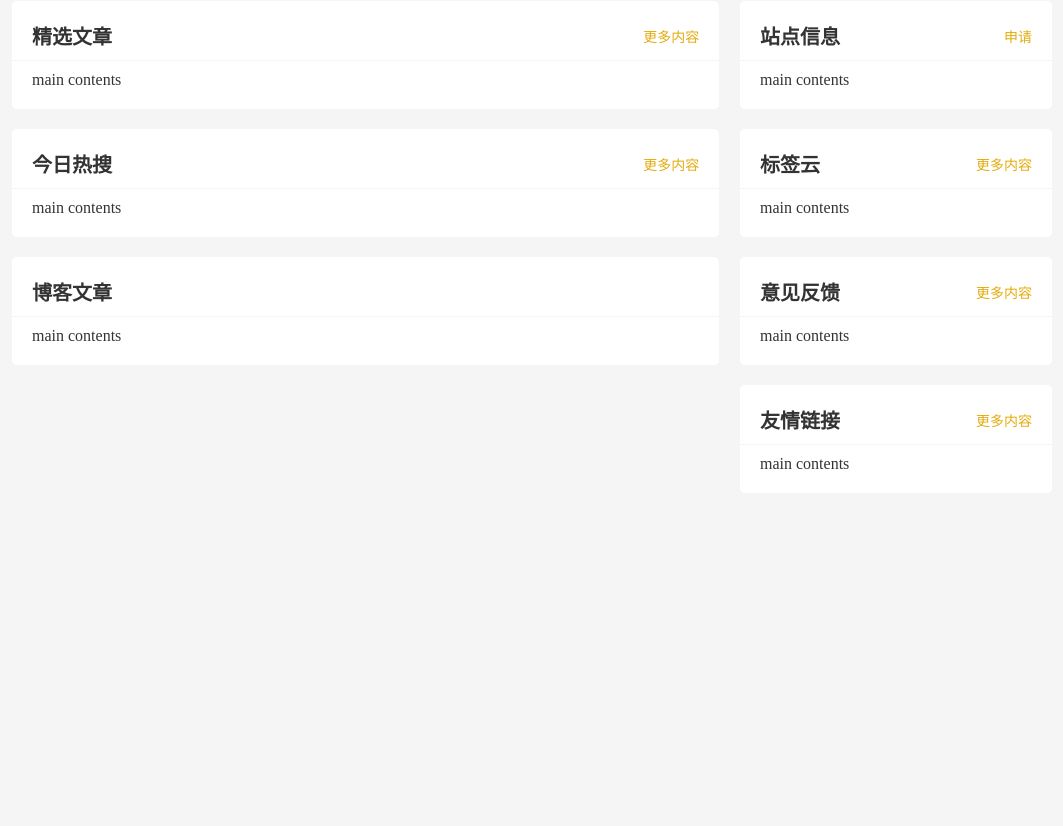
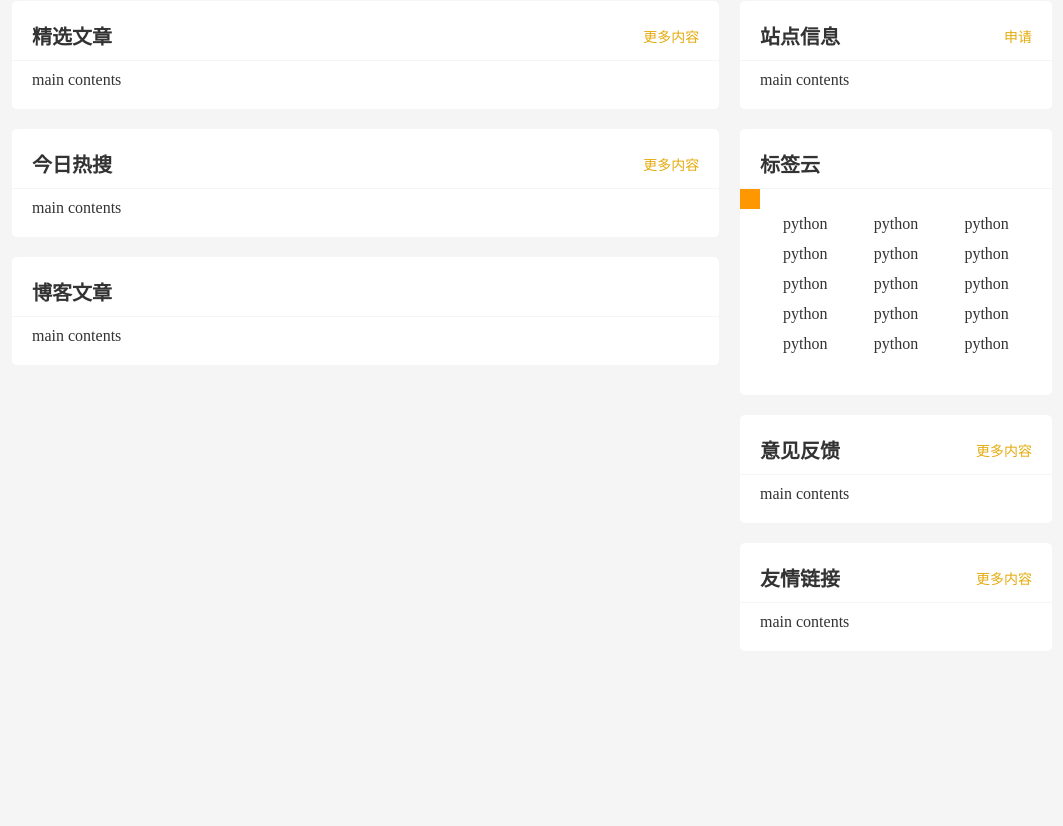
Before and after one commit to EvanTheBoy/PersonalBlog, a Django app: page / in a window 1280 px wide. Shown: the part 719-1545 px from the top of the page, without its empty margins (108-1171 px from the left). Run offline with Django 4.2, Linux system fonts and the light colour scheme.

Commit message:
将main部分的骨架搭建了起来，同时解决了橙色小方块不出现的bug，勾选谷歌浏览器的disable cache，然后重启pycharm即可

```diff
--- a/static/myFile/css/index.css
+++ b/static/myFile/css/index.css
@@ -1,4 +1,25 @@
 @charset "UTF-8";
+.card .title {
+  display: flex;
+  border-radius: 5px 5px 0 0;
+  justify-content: space-between;
+  align-items: center;
+  border-bottom: 1px solid #f5f5f5;
+  padding: 20px 20px 10px 20px;
+  background-color: white;
+}
+.card .title h2 {
+  font-size: 20px;
+}
+.card .title > div a {
+  font-size: 14px;
+}
+.card .body {
+  padding: 10px 20px 20px 20px;
+  background-color: white;
+  border-radius: 0 0 5px 5px;
+}
+
 #app {
   width: 100%;
 }
@@ -79,6 +100,31 @@
   width: 30%;
   height: 100px;
 }
+#app .main .right .labels > .body {
+  position: relative;
+}
+#app .main .right .labels > .body ul {
+  display: flex;
+  flex-wrap: wrap;
+  margin-top: 10px;
+}
+#app .main .right .labels > .body ul::before {
+  position: absolute;
+  top: 0;
+  left: 0;
+  display: block;
+  width: 20px;
+  height: 20px;
+  content: "";
+  background-color: #ff9800;
+}
+#app .main .right .labels > .body ul li {
+  display: flex;
+  justify-content: center;
+  align-items: center;
+  width: 33.33%;
+  height: 30px;
+}
 #app footer {
   width: 100%;
   display: flex;
@@ -142,25 +188,4 @@
   margin-bottom: 11px;
 }
 
-.card .title {
-  display: flex;
-  border-radius: 5px 5px 0 0;
-  justify-content: space-between;
-  align-items: center;
-  border-bottom: 1px solid #f5f5f5;
-  padding: 20px 20px 10px 20px;
-  background-color: white;
-}
-.card .title h2 {
-  font-size: 20px;
-}
-.card .title > div a {
-  font-size: 14px;
-}
-.card .body {
-  padding: 10px 20px 20px 20px;
-  background-color: white;
-  border-radius: 0 0 5px 5px;
-}
-
 /*# sourceMappingURL=index.css.map */
--- a/static/myFile/css/index.scss
+++ b/static/myFile/css/index.scss
@@ -1,3 +1,31 @@
+.card {
+
+  .title {
+    display: flex;
+    border-radius: 5px 5px 0 0;
+    justify-content: space-between;
+    align-items: center;
+    border-bottom: 1px solid #f5f5f5;
+    padding: 20px 20px 10px 20px;
+    background-color: white;
+    h2 {
+      font-size: 20px;
+    }
+
+    > div {
+      a {
+        font-size: 14px;
+      }
+    }
+  }
+
+  .body {
+    padding: 10px 20px 20px 20px;
+    background-color: white;
+    border-radius: 0 0 5px 5px;
+  }
+}
+
 #app {
   width: 100%;
 
@@ -85,6 +113,34 @@
     .right {
       width: 30%;
       height: 100px;
+      .labels > .body {
+        position: relative;
+
+        ul {
+          display: flex;
+          flex-wrap: wrap;
+          margin-top: 10px;
+
+          &::before {
+            position: absolute;
+            top: 0;
+            left: 0;
+            display: block;
+            width: 20px;
+            height: 20px;
+            content: "";
+            background-color: #ff9800;
+          }
+
+          li {
+            display: flex;
+            justify-content: center;
+            align-items: center;
+            width: 33.33%;
+            height: 30px;
+          }
+        }
+      }
     }
   }
 
@@ -164,31 +220,3 @@
     }
   }
 }
-
-.card {
-
-  .title {
-    display: flex;
-    border-radius: 5px 5px 0 0;
-    justify-content: space-between;
-    align-items: center;
-    border-bottom: 1px solid #f5f5f5;
-    padding: 20px 20px 10px 20px;
-    background-color: white;
-    h2 {
-      font-size: 20px;
-    }
-
-    > div {
-      a {
-        font-size: 14px;
-      }
-    }
-  }
-
-  .body {
-    padding: 10px 20px 20px 20px;
-    background-color: white;
-    border-radius: 0 0 5px 5px;
-  }
-}
--- a/static/myFile/css/reset.css
+++ b/static/myFile/css/reset.css
@@ -10,3 +10,7 @@ a {
 h1, h2, h3, h4, h5, h6 {
     margin: 0;
 }
+
+ul {
+    padding: 0;
+}
--- a/templates/index.html
+++ b/templates/index.html
@@ -37,7 +37,7 @@
         {% block main %}
             <div class="main">
                 <div class="left">
-                    <div class="card">
+                    <div class="boutique_article card">
                         <div class="title">
                             <h2>精选文章</h2>
                             <div>
@@ -48,7 +48,7 @@
                             main contents
                         </div>
                     </div>
-                    <div class="card">
+                    <div class="hot_list card">
                         <div class="title">
                             <h2>今日热搜</h2>
                             <div>
@@ -59,7 +59,7 @@
                             main contents
                         </div>
                     </div>
-                    <div class="card">
+                    <div class="blog_article card">
                         <div class="title">
                             <h2>博客文章</h2>
                         </div>
@@ -69,7 +69,7 @@
                     </div>
                 </div>
                 <div class="right">
-                    <div class="card">
+                    <div class="station card">
                         <div class="title">
                             <h2>站点信息</h2>
                             <div>
@@ -80,18 +80,31 @@
                             main contents
                         </div>
                     </div>
-                    <div class="card">
+                    <div class="labels card">
                         <div class="title">
                             <h2>标签云</h2>
-                            <div>
-                                <a href="#">更多内容</a>
-                            </div>
                         </div>
                         <div class="body">
-                            main contents
+                            <ul>
+                                <li>python</li>
+                                <li>python</li>
+                                <li>python</li>
+                                <li>python</li>
+                                <li>python</li>
+                                <li>python</li>
+                                <li>python</li>
+                                <li>python</li>
+                                <li>python</li>
+                                <li>python</li>
+                                <li>python</li>
+                                <li>python</li>
+                                <li>python</li>
+                                <li>python</li>
+                                <li>python</li>
+                            </ul>
                         </div>
                     </div>
-                    <div class="card">
+                    <div class="suggestions card">
                         <div class="title">
                             <h2>意见反馈</h2>
                             <div>
@@ -102,7 +115,7 @@
                             main contents
                         </div>
                     </div>
-                    <div class="card">
+                    <div class="links card">
                         <div class="title">
                             <h2>友情链接</h2>
                             <div>
```
Also changed, not shown: 1 other file.
